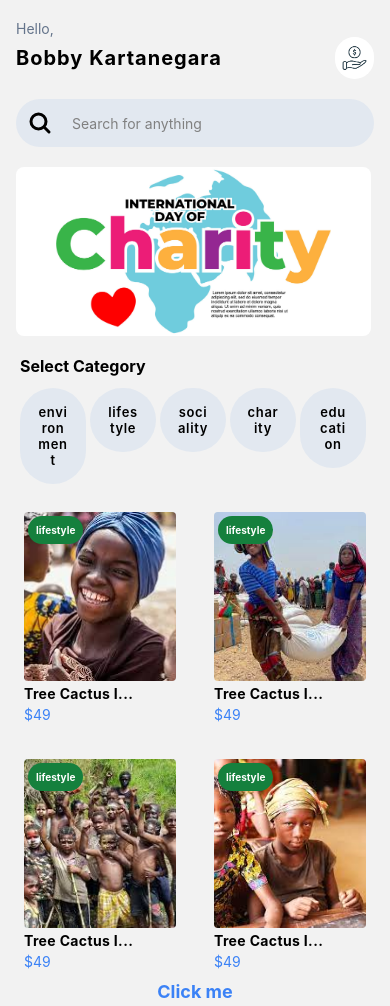
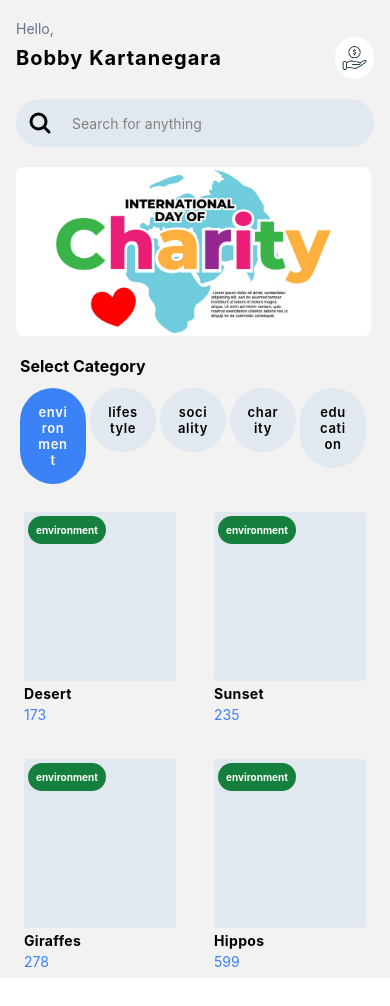
Before and after one commit to gatotbima1104/payment-react-native, a React Native app: screen /Home in a window 390 px wide. After the commit the page ends 978 px from the top, so only its background shows below. Built offline with nearby package versions, Linux system fonts and the light colour scheme.

Commit message:
filter: add-filter-items

```diff
--- a/src/components/ItemDonation.tsx
+++ b/src/components/ItemDonation.tsx
@@ -2,13 +2,13 @@ import { View, Text, Image, ImageSourcePropType } from "react-native"
 import { widthPercentageToDP as wp, heightPercentageToDP as hp } from 'react-native-responsive-screen';
 
 interface IItemDonationProps {
-    uriImage: ImageSourcePropType;
+    uriImage?: ImageSourcePropType;
     name: string;
-    price: number;
+    totalDonation?: number;
     titleBadge?: string;
 }
 
-const ItemDonation: React.FC<IItemDonationProps> = ({ uriImage, name, price, titleBadge }) => {
+const ItemDonation: React.FC<IItemDonationProps> = ({ uriImage, name, totalDonation, titleBadge }) => {
     return (
         <View className="mt-5 p-2 rounded space-y-1" style={{ width: wp(43)}}>
             <View className="bg-slate-200 rounded">
@@ -18,7 +18,7 @@ const ItemDonation: React.FC<IItemDonationProps> = ({ uriImage, name, price, tit
                 <Image source={uriImage} style={{ width: wp(39), height: hp(20), objectFit: 'cover' }} className="rounded" />
             </View>
             <Text className="font-bold tracking-wide" style={{ fontSize: wp(3.5) }}>{name.length > 13 ? name.slice(0, 13) + ('...') : name}</Text>
-            <Text className="text-blue-500">${price}</Text>
+            <Text className="text-blue-500">{totalDonation}</Text>
         </View>
     )
 }
--- /dev/null
+++ b/src/interface/index.ts
@@ -0,0 +1,12 @@
+export interface ICategory {
+  id: number;
+  categoryTitle: string;
+}
+
+export interface ICategoryState {
+  categories: number[];
+  selectedId: number;
+  name: string;
+  desc: string;
+  totalDonation: number;
+}
--- a/src/redux/reducers/Donation.ts
+++ /dev/null
@@ -1,22 +0,0 @@
-import { createSlice } from "@reduxjs/toolkit";
-
-const initialState = {
-  items: [],
-  selectedItem: null,
-};
-
-const Donation = createSlice({
-  name: "donation",
-  initialState: initialState,
-  reducers: {
-    resetDonation: () => {
-      return initialState;
-    },
-    updateDonationId: (state, action) => {
-      state.selectedItem = action.payload;
-    },
-  },
-});
-
-export default Donation.reducer;
-export const { resetDonation, updateDonationId } = Donation.actions;
--- /dev/null
+++ b/src/redux/reducers/Donations.ts
@@ -0,0 +1,163 @@
+import { createSlice } from "@reduxjs/toolkit";
+
+const initialState = {
+  items: [
+    {
+      id: 1,
+      name: "Safari",
+      totalDonation: 548,
+      categories: [2, 10],
+      desc: "Exploring the wild lands of Africa.",
+    },
+    {
+      id: 2,
+      name: "Savanna",
+      totalDonation: 769,
+      categories: [4, 8],
+      desc: "Vast grasslands teeming with life.",
+    },
+    {
+      id: 3,
+      name: "Jungle",
+      totalDonation: 316,
+      categories: [6, 11],
+      desc: "Dense forests filled with mysteries.",
+    },
+    {
+      id: 4,
+      name: "Desert",
+      totalDonation: 173,
+      categories: [1, 9],
+      desc: "Harsh landscapes of sand and heat.",
+    },
+    {
+      id: 5,
+      name: "Mountains",
+      totalDonation: 659,
+      categories: [3, 12],
+      desc: "Tower peaks reaching for the sky.",
+    },
+    {
+      id: 6,
+      name: "Waterfalls",
+      totalDonation: 821,
+      categories: [5, 7],
+      desc: "Majestic cascades of pure beauty.",
+    },
+    {
+      id: 7,
+      name: "Wildlife",
+      totalDonation: 494,
+      categories: [2, 8],
+      desc: "A diverse array of creatures in their natural habitat.",
+    },
+    {
+      id: 8,
+      name: "Sunset",
+      totalDonation: 235,
+      categories: [1, 6],
+      desc: "The sky painted with hues of orange and red.",
+    },
+    {
+      id: 9,
+      name: "River",
+      totalDonation: 402,
+      categories: [3, 10],
+      desc: "Flowing waters carving through the land.",
+    },
+    {
+      id: 10,
+      name: "Elephants",
+      totalDonation: 987,
+      categories: [4, 9],
+      desc: "Gentle giants roaming the savanna.",
+    },
+    {
+      id: 11,
+      name: "Zebras",
+      totalDonation: 153,
+      categories: [5, 11],
+      desc: "Striped wonders grazing on the plains.",
+    },
+    {
+      id: 12,
+      name: "Lions",
+      totalDonation: 633,
+      categories: [2, 7],
+      desc: "Majestic rulers of the African wilderness.",
+    },
+    {
+      id: 13,
+      name: "Giraffes",
+      totalDonation: 278,
+      categories: [1, 12],
+      desc: "Graceful creatures with long necks reaching for the leaves.",
+    },
+    {
+      id: 14,
+      name: "Rhinos",
+      totalDonation: 569,
+      categories: [3, 8],
+      desc: "Powerful guardians of the savanna.",
+    },
+    {
+      id: 15,
+      name: "Leopards",
+      totalDonation: 731,
+      categories: [6, 10],
+      desc: "Sleek predators blending into the shadows.",
+    },
+    {
+      id: 16,
+      name: "Cheetahs",
+      totalDonation: 316,
+      categories: [2, 7],
+      desc: "Fastest land animals racing across the plains.",
+    },
+    {
+      id: 17,
+      name: "Flamingos",
+      totalDonation: 856,
+      categories: [4, 9],
+      desc: "Pink beauties wading through shallow waters.",
+    },
+    {
+      id: 18,
+      name: "Crocodiles",
+      totalDonation: 422,
+      categories: [5, 11],
+      desc: "Stealthy predators lurking beneath the surface.",
+    },
+    {
+      id: 19,
+      name: "Hippos",
+      totalDonation: 599,
+      categories: [1, 8],
+      desc: "Massive creatures basking in the cool waters.",
+    },
+    {
+      id: 20,
+      name: "Chimpanzees",
+      totalDonation: 179,
+      categories: [3, 12, 2],
+      desc: "Curious primates swinging through the trees.",
+    },
+  ],
+  selectedItem: null,
+};
+
+const Donations = createSlice({
+  name: "donation",
+  initialState: initialState,
+  reducers: {
+    resetDonation: () => {
+      return initialState;
+    },
+    updateDonationId: (state, action) => {
+      state.selectedItem = action.payload;
+    },
+  },
+});
+
+export default Donations.reducer;
+export const { resetDonation, updateDonationId } = Donations.actions;
--- a/src/redux/reducers/categories.ts
+++ b/src/redux/reducers/categories.ts
@@ -1,4 +1,4 @@
-import { PayloadAction, createSlice } from "@reduxjs/toolkit";
+import { createSlice } from "@reduxjs/toolkit";
 
 const initialState = {
   categories: [
@@ -51,7 +51,7 @@ const initialState = {
       categoryTitle: "golf",
     },
   ],
-  selectedId: null,
+  selectedId: 1,
 };
 
 const Categories = createSlice({
--- a/src/redux/store.ts
+++ b/src/redux/store.ts
@@ -5,10 +5,12 @@ import AsyncStorage from "@react-native-async-storage/async-storage";
 
 import User from "./reducers/User";
 import Categories from "./reducers/Categories";
+import Donations from "./reducers/Donations";
 
 const rootReducer = combineReducers({
   user: User,
   categories: Categories,
+  donations: Donations,
 });
 
 const configuration = {
@@ -24,8 +26,8 @@ const store = configureStore({
   middleware: (getDefaultMiddleware) => {
     return getDefaultMiddleware({
       serializableCheck: false,
-    })
-      // .concat(logger);
+    });
+    // .concat(logger);
   },
 });
 
--- a/src/screens/Home.tsx
+++ b/src/screens/Home.tsx
@@ -16,27 +16,20 @@ import {
 import { SafeAreaView } from "react-native-safe-area-context";
 import ItemDonation from "../components/ItemDonation";
 import { useDispatch, useSelector } from "react-redux";
-import store, { IRootState } from "../redux/store";
+import { IRootState } from "../redux/store";
 import { updateFirstName } from "../redux/reducers/User";
 import Badges from "../components/Badges";
 import Tab from "../components/Tab";
-import { updateCategoryId } from "../redux/reducers/Categories";
+import { resetCategories, updateCategoryId } from "../redux/reducers/Categories";
 import { useEffect, useState } from "react";
+import { ICategory, ICategoryState } from "../interface";
 
 const Home = ({ navigation }: any) => {
-    // user store
     const user = useSelector((state: IRootState) => state.user);
+    const categories = useSelector((state: IRootState) => state.categories);
+    const donation = useSelector((state: IRootState) => state.donations);
+
     const dispatch = useDispatch();
-
-    // categories store
-    const categories = useSelector((state: IRootState) => state.categories);
-
-    // console.log(categories.categories)
-
-    interface ICategory {
-        id: number;
-        categoryTitle: string;
-    }
 
     // pagination
     const [categoryPage, setCategoryPage] = useState<number>(1);
@@ -44,12 +37,24 @@ const Home = ({ navigation }: any) => {
     const [isLoading, setIsLoading] = useState<boolean>(false)
     const categoryPageSize = 4;
 
+    // dispatch(resetCategories())
+
+    // set filtered items categories
+    const [items, setItems] = useState(donation.items)
+
+    // run this whenever state changes
+    useEffect(() => {
+        const items = donation.items.filter((item) => {
+            return item.categories.includes(categories.selectedId)
+        })
+        setItems(items)
+
+    }, [categories.selectedId])
+
     useEffect(() => {
         setCategoryList(pagination(categories.categories, categoryPage, categoryPageSize))
         setCategoryPage(prev => prev + 1)
     }, [])
-
-    // console.log(categories.categories.length)
 
     const pagination = (items: ICategory[], pageNumber: number, pageSize: number) => {
         const startIndex = (pageNumber - 1) * pageSize;
@@ -115,7 +120,25 @@ const Home = ({ navigation }: any) => {
 
                 {/* Item Donation */}
                 <View className="flex-row flex-wrap justify-between">
-                    <ItemDonation
+                    {items && items.map((item) => {
+
+                        const selectedCategory = categories.categories.find((cat) => {
+                            return cat.id == categories.selectedId
+                        })
+
+                        const titleBadge = selectedCategory ? selectedCategory.categoryTitle : ''
+
+
+                        return (
+                            <ItemDonation
+                                key={item.id}
+                                name={item.name}
+                                titleBadge={titleBadge}
+                                totalDonation={item.totalDonation}
+                            />
+                        )
+                    })}
+                    {/* <ItemDonation
                         name="Tree Cactus Images"
                         uriImage={require("../../assets/afrika.jpeg")}
                         price={49}
@@ -139,16 +162,17 @@ const Home = ({ navigation }: any) => {
                         uriImage={require("../../assets/mali.jpeg")}
                         price={49}
                         titleBadge={"lifestyle"}
-                    />
+                    /> */}
                 </View>
 
-                <Pressable
+                {/* <Pressable
                     onPress={() => dispatch(updateFirstName({ firstName: "Harry" }))}
                 >
                     <Text className="text-center text-blue-500 font-bold text-lg">
                         Click me
                     </Text>
-                </Pressable>
+                </Pressable> */}
+
             </ScrollView>
         </SafeAreaView>
     );
```
